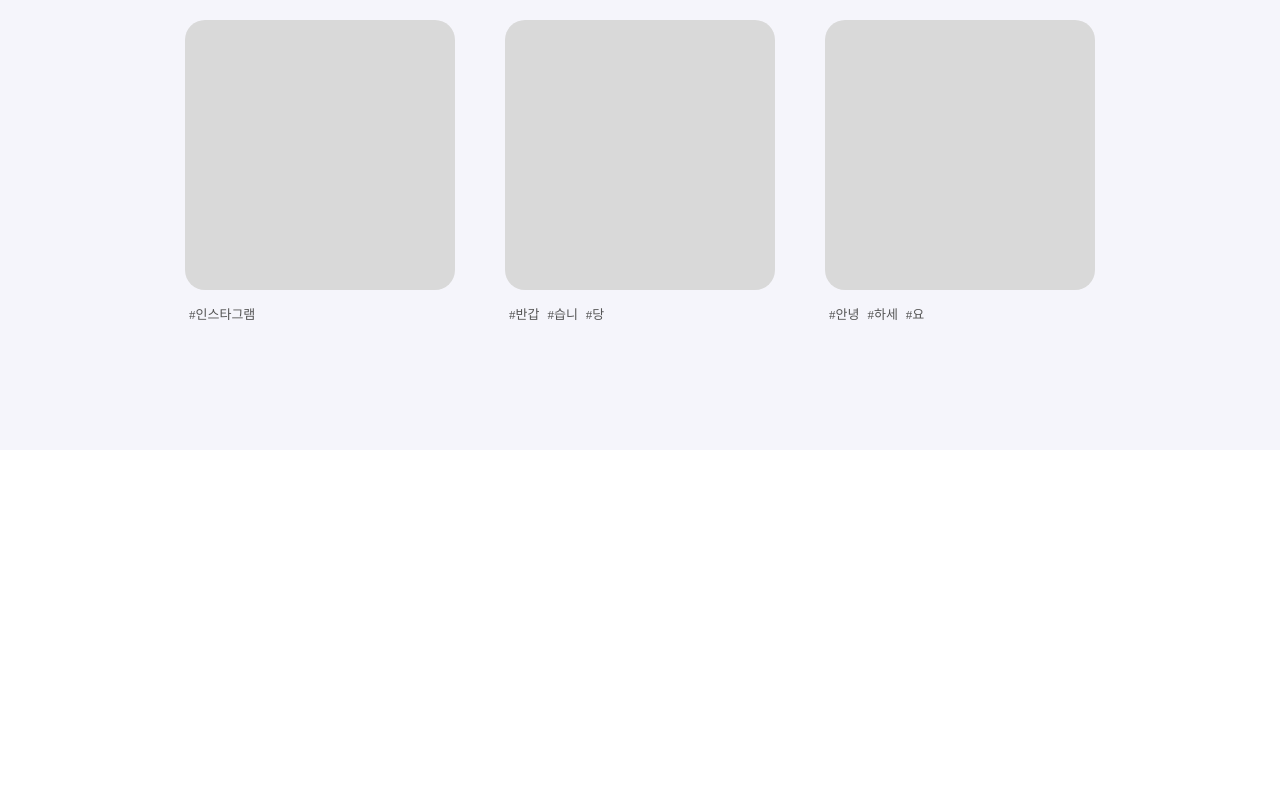
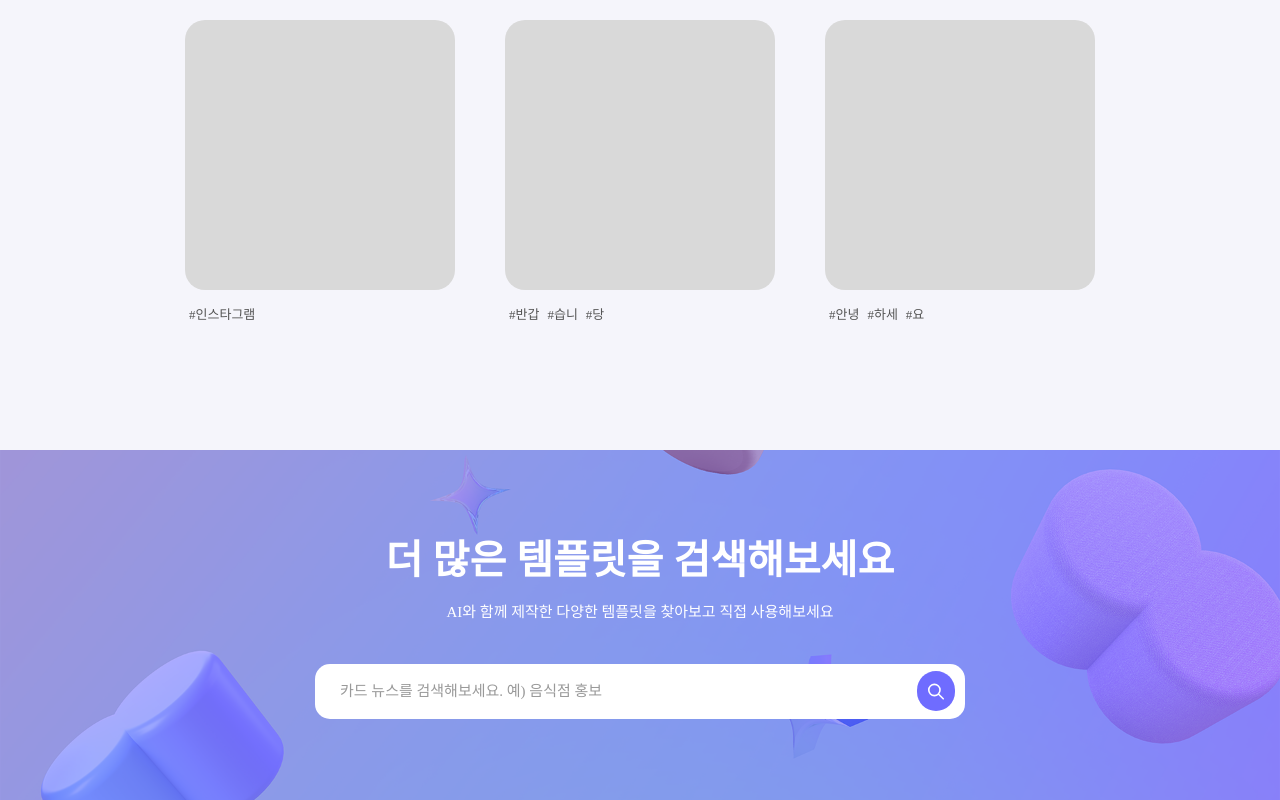
Before and after one commit to SW-rocket-dan/card-capture-fe, a Next.js app in the folder card-capture/: page / in a window 1280 px wide. Shown: the part 1950-2750 px from the top of the page. Before the commit the page ends 2400 px from the top, so only its background shows below. Built offline with nearby package versions, Linux system fonts and the light colour scheme; a web font is replaced by a local one.

Commit message:
feat(SearchTemplate): 템플릿 검색 부분 퍼블리싱

```diff
--- a/card-capture/src/app/page.tsx
+++ b/card-capture/src/app/page.tsx
@@ -5,6 +5,7 @@ import React from 'react';
 import Banner from '@/components/main/Banner/Banner';
 import Description from '@/components/main/Description/Description';
 import TemplateGallery from '@/components/main/TemplateGallery/TemplateGallery';
+import SearchTemplate from '@/components/main/SearchTemplate/SearchTemplate';
 
 export default function Home() {
   return (
@@ -13,6 +14,7 @@ export default function Home() {
       <Banner />
       <Description />
       <TemplateGallery />
+      <SearchTemplate />
     </div>
   );
 }
--- /dev/null
+++ b/card-capture/src/components/common/Icon/SearchIcon.tsx
@@ -0,0 +1,17 @@
+import { SVGProps } from 'react';
+
+const SearchIcon = (props: SVGProps<SVGSVGElement>) => {
+  return (
+    <svg viewBox="0 0 25 24" fill="none" xmlns="http://www.w3.org/2000/svg" {...props}>
+      <path
+        d="M21.5356 21L15.5108 15M17.519 10C17.519 13.866 14.372 17 10.49 17C6.60795 17 3.46094 13.866 3.46094 10C3.46094 6.13401 6.60795 3 10.49 3C14.372 3 17.519 6.13401 17.519 10Z"
+        stroke="currentColor"
+        strokeWidth="2"
+        strokeLinecap="round"
+        strokeLinejoin="round"
+      />
+    </svg>
+  );
+};
+
+export default SearchIcon;
--- /dev/null
+++ b/card-capture/src/components/main/SearchTemplate/SearchTemplate.styles.css
@@ -0,0 +1,33 @@
+.container {
+    position: relative;
+    width: 100%;
+    height: 500px;
+    overflow: hidden;
+}
+
+.background {
+    position: absolute;
+    top: 0;
+    left: 0;
+    width: 100%;
+    height: 100%;
+    background-image: url('/image/search-bg.png');
+    background-size: cover;
+    background-position: center;
+    z-index: -1;
+}
+
+.overlay {
+    position: absolute;
+    top: 0;
+    left: 0;
+    width: 100%;
+    height: 100%;
+    background-color: rgba(94, 91, 255, 0.5);
+    z-index: 0;
+}
+
+.content {
+    position: relative;
+    z-index: 1;
+}
--- /dev/null
+++ b/card-capture/src/components/main/SearchTemplate/SearchTemplate.tsx
@@ -0,0 +1,20 @@
+import './SearchTemplate.styles.css';
+import SearchTemplateBox from '@/components/main/SearchTemplate/components/SearchTemplateBox/SearchTemplateBox';
+
+const SearchTemplate = () => {
+  return (
+    <div className="relative flex h-[350px] w-full items-center justify-center px-5">
+      <div className="background" />
+      <div className="overlay" />
+      <div className="z-1 relative flex flex-col items-center justify-center gap-[40px]">
+        <div className="flex flex-col items-center justify-center gap-[10px] text-white">
+          <p className="text-[40px] font-bold">더 많은 템플릿을 검색해보세요</p>
+          <p className="text-[15px]">AI와 함께 제작한 다양한 템플릿을 찾아보고 직접 사용해보세요</p>
+        </div>
+        <SearchTemplateBox />
+      </div>
+    </div>
+  );
+};
+
+export default SearchTemplate;
--- /dev/null
+++ b/card-capture/src/components/main/SearchTemplate/components/SearchTemplateBox/SearchTemplateBox.tsx
@@ -0,0 +1,28 @@
+import { ChangeEventHandler, EventHandler, useState } from 'react';
+import SearchIcon from '@/components/common/Icon/SearchIcon';
+
+const SearchTemplateBox = () => {
+  const [searchWord, setSearchWord] = useState<string>('');
+
+  const changeHandler: ChangeEventHandler<HTMLInputElement> = e => {
+    setSearchWord(e.target.value);
+    console.log(e.target.value);
+  };
+
+  return (
+    <div className="flex h-[55px] w-[650px] flex-row items-center justify-between rounded-[15px] bg-white py-[20px] pl-[25px] pr-[10px]">
+      <input
+        className="w-full text-[15px] text-defaultBlack outline-none placeholder:text-gray5"
+        type="text"
+        value={searchWord}
+        onChange={changeHandler}
+        placeholder="카드 뉴스를 검색해보세요. 예) 음식점 홍보"
+      />
+      <button className="flex h-[40px] w-[40px] items-center justify-center rounded-full bg-main">
+        <SearchIcon width={20} className="text-white" />
+      </button>
+    </div>
+  );
+};
+
+export default SearchTemplateBox;
--- a/card-capture/tailwind.config.ts
+++ b/card-capture/tailwind.config.ts
@@ -23,6 +23,7 @@ const config = {
     extend: {
       colors: {
         main: '#6F6CFF',
+        'dark-main': '#5E5BFF',
         'light-main': '#DADAFC',
         border: '#DDDDDD',
         lightBorder: '#EEEEEE',
```
Also changed, not shown: card-capture/public/image/search-bg.png (added).
